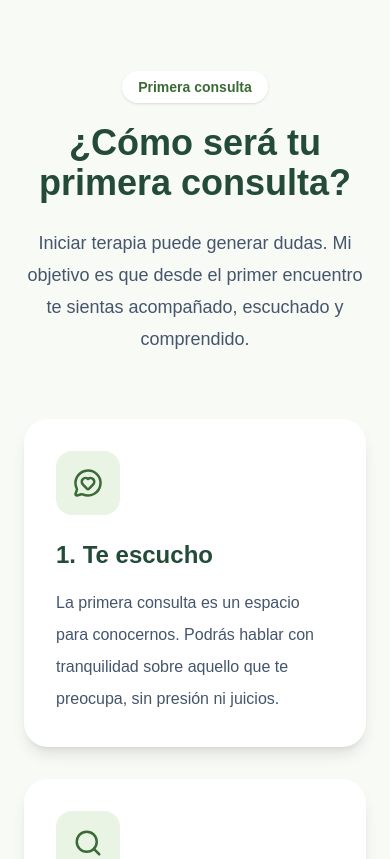
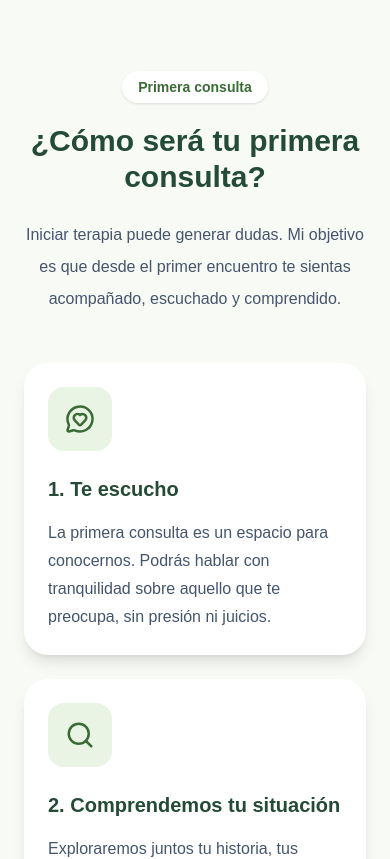
Before and after one commit to juanitoqueloco-cloud/cbei-web, a Next.js app: page /specialist in a window 390 px wide. Shown: the part 4780-5639 px from the top of the page. Built offline with nearby package versions, Linux system fonts and the light colour scheme.

Commit message:
fix: improve philosophy mobile layout

```diff
--- a/components/specialist/Philosophy.tsx
+++ b/components/specialist/Philosophy.tsx
@@ -7,6 +7,7 @@ import {
 
 import { specialist } from "@/data";
 
+
 const icons = [
   MessageCircleHeart,
   Search,
@@ -14,70 +15,131 @@ const icons = [
   Sprout,
 ];
 
+
 export default function Philosophy() {
   return (
     <section className="bg-[#F8FAF5] px-6 py-24">
 
+
       <div className="mx-auto max-w-7xl">
+
+
+
+        {/* Encabezado */}
 
         <div className="text-center">
 
+
           <span className="rounded-full bg-white px-4 py-2 text-sm font-semibold text-[#3A6B35] shadow">
+
             Primera consulta
+
           </span>
 
-          <h2 className="mt-6 text-4xl font-bold text-[#234B37]">
+
+
+
+          <h2 className="mt-6 text-3xl font-bold text-[#234B37] sm:text-4xl">
+
             {specialist.philosophy.title}
+
           </h2>
 
-          <p className="mx-auto mt-6 max-w-3xl text-lg leading-8 text-slate-600">
+
+
+
+
+          <p className="mx-auto mt-6 max-w-3xl text-base leading-8 text-slate-600 sm:text-lg">
+
             {specialist.philosophy.description}
+
           </p>
+
+
 
         </div>
 
 
-        <div className="mt-16 grid gap-8 md:grid-cols-2">
+
+
+
+
+
+        {/* Pasos */}
+
+
+        <div className="mt-12 grid gap-6 md:grid-cols-2 md:gap-8">
+
+
 
           {specialist.philosophy.steps.map((step, index) => {
 
+
             const Icon = icons[index];
+
+
 
             return (
 
+
               <div
                 key={step.title}
-                className="rounded-3xl bg-white p-8 shadow-lg transition duration-300 hover:-translate-y-2 hover:shadow-2xl"
+                className="rounded-3xl bg-white p-6 shadow-lg transition duration-300 hover:-translate-y-2 hover:shadow-2xl sm:p-8"
               >
 
+
+
+
                 <div className="flex h-16 w-16 items-center justify-center rounded-2xl bg-[#EAF4E5]">
+
 
                   <Icon
                     size={30}
                     className="text-[#3A6B35]"
                   />
 
+
                 </div>
 
 
-                <h3 className="mt-6 text-2xl font-bold text-[#234B37]">
+
+
+
+                <h3 className="mt-6 text-xl font-bold text-[#234B37] sm:text-2xl">
+
                   {step.title}
+
                 </h3>
 
 
-                <p className="mt-4 leading-8 text-slate-600">
+
+
+
+                <p className="mt-4 leading-7 text-slate-600">
+
                   {step.text}
+
                 </p>
+
+
+
 
               </div>
 
+
             );
+
 
           })}
 
+
+
         </div>
 
+
+
       </div>
+
 
     </section>
   );
```
